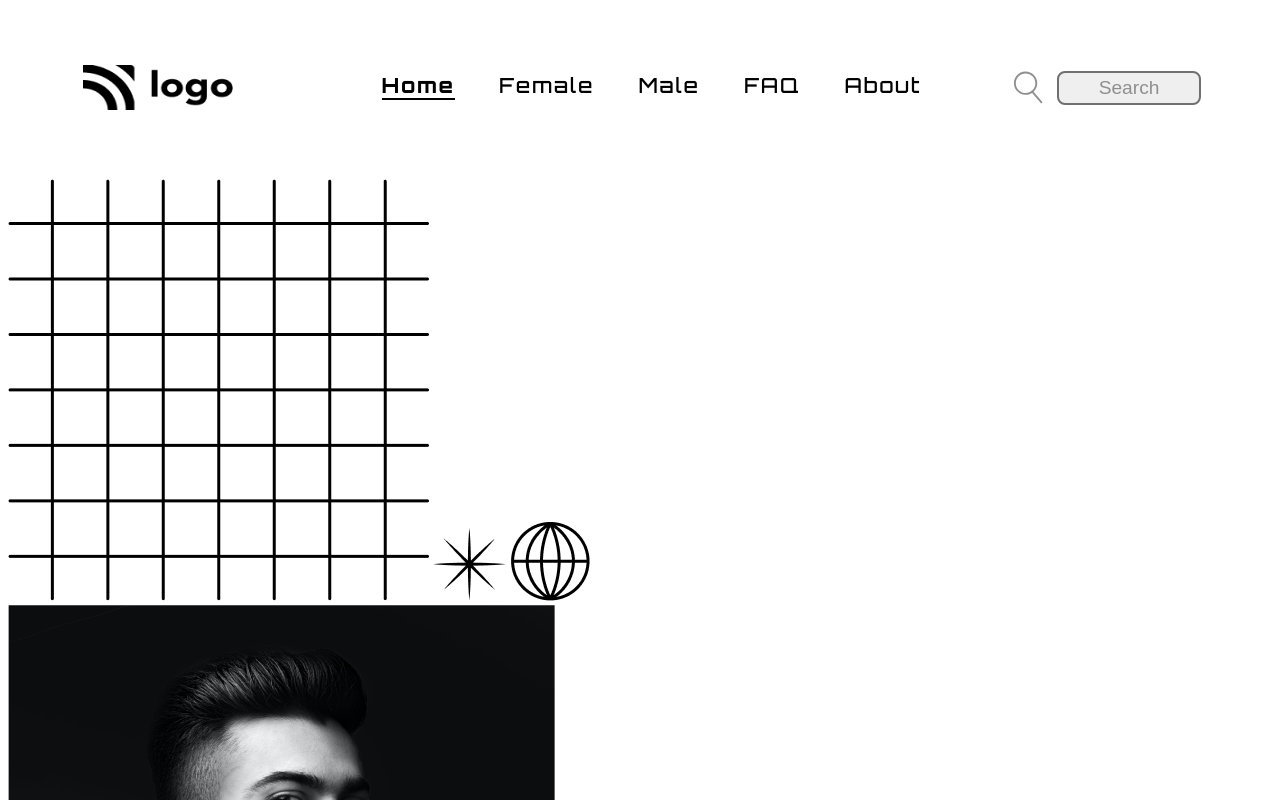
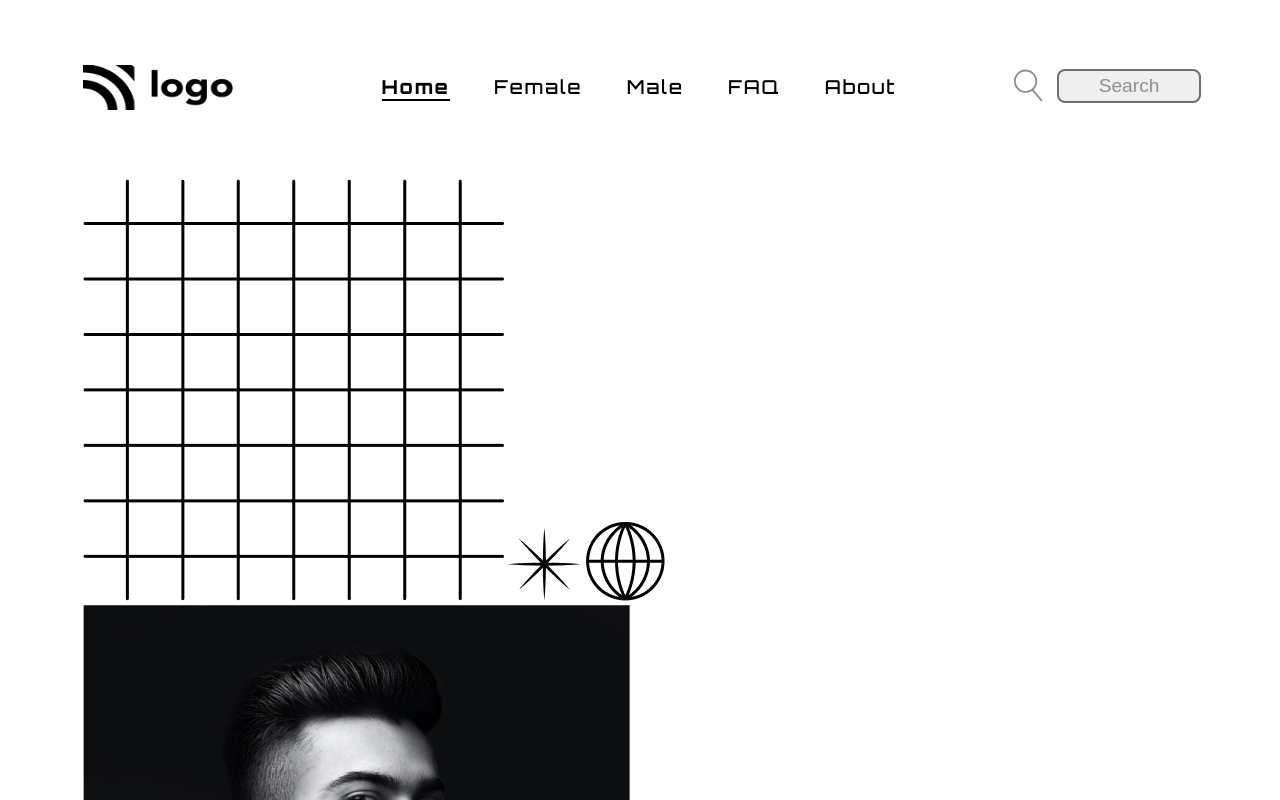
Before and after one commit to bhabinbudujapun/Front-End, a plain HTML site: page 98PROJECTS/01-PROJECT/index.html in a window 1280 px wide. Shown: the top 800 px of the page. Drawn offline with Linux system fonts and the light colour scheme; a web font is replaced by a local one.

Commit message:
Starting Hero-Section

```diff
--- a/98PROJECTS/01-PROJECT/index.html
+++ b/98PROJECTS/01-PROJECT/index.html
@@ -76,7 +76,7 @@
             <img src="./assets/globe.png" alt="globe-pattern" />
           </span>
           <div>
-            <img src="./assets/men.png" alt="person-hero-iamge" />
+            <img src="./assets/men.png" alt="person-hero-image" />
           </div>
           <div class="hero-container-right">
             <h1 class="hero-heading">What’s Trend in 2025 ?</h1>
--- a/98PROJECTS/01-PROJECT/style.css
+++ b/98PROJECTS/01-PROJECT/style.css
@@ -13,6 +13,8 @@ ul {
   padding: 0;
   margin: 0;
 }
+
+/* End of Global Setting/Style */
 
 /* Nav-Bar Section */
 
@@ -32,7 +34,7 @@ ul {
   /* border: 1px dotted red; */
   float: right;
   position: absolute;
-  top: 15%;
+  top: 20%;
   left: 25%;
 }
 
@@ -44,7 +46,7 @@ li {
 
 a {
   text-decoration: none;
-  font-size: 1.3rem;
+  font-size: 1.2rem;
   font-weight: 500;
   letter-spacing: 0.11rem;
   color: #000;
@@ -59,7 +61,7 @@ nav > .button-group {
   /* border: 1px dotted green; */
   position: absolute;
   float: right;
-  top: 12%;
+  top: 9%;
   right: 10%;
 }
 
@@ -81,3 +83,10 @@ nav > .button-group {
   color: #8f8f8f;
   border: 2px solid #707070;
 }
+
+/* End of Nav-Bar Section */
+
+/* Start of Hero-Section */
+section > .hero-container {
+  margin: 65px 75px;
+}
```
